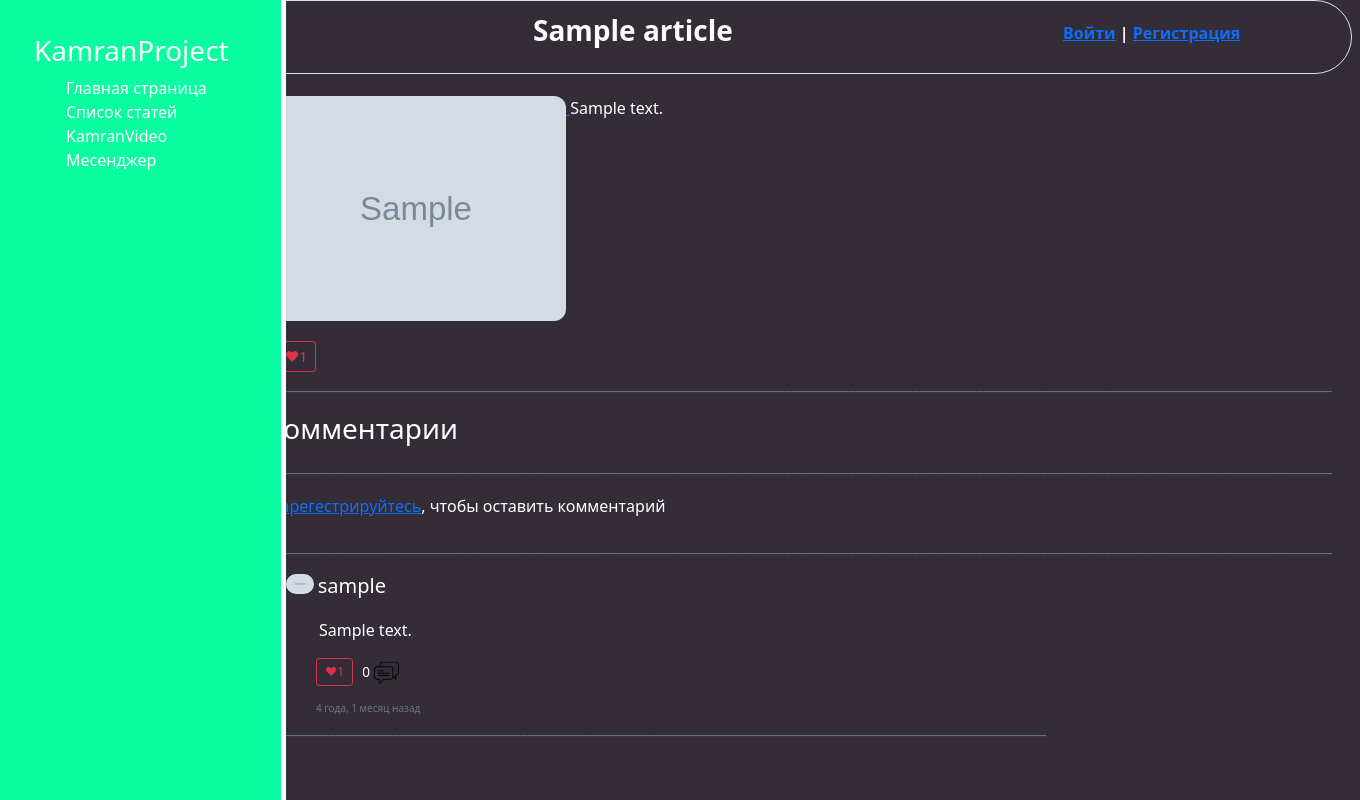
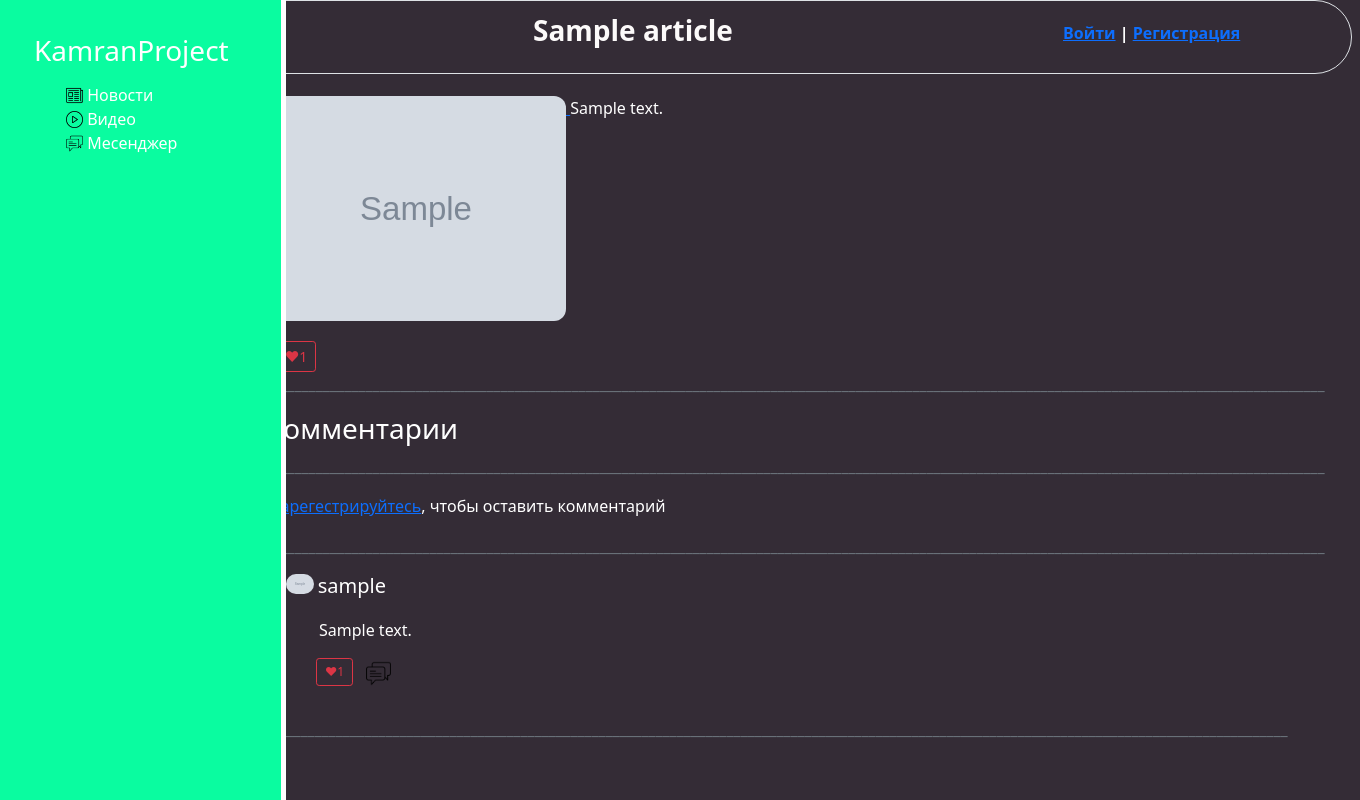
Before and after one commit to KamranYsupov/KamranProject, a Django app: a page that uses Articles/templates/Articles/base.html in a window 1360 px wide. Run offline with Django 4.2, Linux system fonts and the light colour scheme; tables that the repository leaves empty hold one stand-in row (values such as "Sample post"); grey boxes marked "Sample" are stand-in pictures; parts of the project's set-up code (start-up, migrations or seed data) failed here and were passed over.

Commit message:
JQuery comments replies + updated menu with icons

```diff
--- a/Articles/static/main/css/styles.css
+++ b/Articles/static/main/css/styles.css
@@ -71,7 +71,7 @@ h1, h2, h3, h4, h5, h6, span, p, li {
 }
 
 .menu {
-   margin-top: 10px;
+   margin-top: 25px;
    text-decoration: none;
    color: white;
 
--- a/Articles/templates/Articles/base.html
+++ b/Articles/templates/Articles/base.html
@@ -33,11 +33,33 @@
 <div id="full-aside" class="flex">
 <aside>
     <h3 class="text-white">KamranProject</h3>
-    <ul>
-        <a href="{% url 'Articles' %}" class="menu"><li>Главная страница</li></a>
-        <a href="{% url 'articles_by_time' %}" class="menu"><li>Список статей</li></a>
-        <a href="{% url 'videos' %}" class="menu"><li>KamranVideo</li></a>
-        <a href="{% url 'rooms' %}" class="menu"><li>Месенджер</li></a>
+    <ul style="margin-top:15px;">
+        <a href="{% url 'articles_by_time' %}" class="menu">
+            <span class="inline"  style="margin-top: 4.8px;padding:0;">
+                <img src="/media/menu_icons/newspaper-folded.png" width=17px">
+            </span>
+            <span class="inline" style="margin:0;padding:0;">
+                Новости
+            </span>
+        </a>
+        <br>
+        <a href="{% url 'videos' %}" class="menu">
+            <span class="inline"  style="margin-top: 4.8px;padding:0;">
+                <img src="/media/menu_icons/play.png" width=17px">
+            </span>
+            <span class="inline" style="margin:0;padding:0;">
+                Видео
+            </span>
+        </a>
+        <br>
+        <a href="{% url 'rooms' %}" class="menu">
+            <span class="inline"  style="margin-top: 4.8px;padding:0;">
+                <img src="/media/menu_icons/chat.png" width=17px">
+            </span>
+            <span class="inline" style="margin:0;padding:0;">
+                Месенджер
+            </span>
+        </a>
     </ul>
 
 
@@ -49,6 +71,7 @@
 {% block content %} {% endblock %}
 </main>
     <script src="{% static 'main/js/base.js' %}"></script>
+    <script src="https://ajax.googleapis.com/ajax/libs/jquery/3.7.1/jquery.min.js"></script>
     {% block scripts %}{% endblock %}
 </body>
 </html>
--- a/Articles/templates/Articles/post.html
+++ b/Articles/templates/Articles/post.html
@@ -19,9 +19,9 @@
     {% endif %}
 <div style="margin-top:20px;">{% include 'Articles/like-form.html' %}</div>
 
-<p class="text-muted">______________________________________________________________________________________________________________________________________________________</p>
+<p class="text-muted">_____________________________________________________________________________________________________________________________________________________</p>
 <h3 style="position:static">Комментарии</h3>
-<p class="text-muted" style="margin:5;padding:0">______________________________________________________________________________________________________________________________________________________</p>
+<p class="text-muted" style="margin:5;padding:0">_____________________________________________________________________________________________________________________________________________________</p>
 {% if not user.is_authenticated %}
     <p style="margin-left:5px;"><a href="{% url 'register' %}">Зарегестрируйтесь</a>, чтобы оставить комментарий</p>
 {% else %}
@@ -31,13 +31,16 @@
         <button style="margin-top:5px;" type="submit" class="btn btn-dark"><span>Оставить комментарий</span></button>
     </form>
 {% endif %}
-    <p class="text-muted" style="margin:5;padding:0">______________________________________________________________________________________________________________________________________________________</p>
+    <p class="text-muted" style="margin:5;padding:0">_____________________________________________________________________________________________________________________________________________________</p>
 
 {% if article_comments %}
     {% for comment in article_comments %}
      <div style="margin-left:20px;">
+
+        <blockquote>
+            <footer class="inline">
                 {% if comment.author %}
-      <a href="{% url 'video-channel' comment.author.id %}" style="text-decoration:none">
+                   <a href="{% url 'articles-channel' comment.author.id %}" style="text-decoration:none">
                        <span class="inline"><img src="{{ comment.author.avatar.url }}" width="27.5px" class="rounded-full inline"></span>
                        <h5 style="margin-bottom:20px;" class="inline">{{ comment.author }}</h5>
                    </a>
@@ -51,19 +54,24 @@
                         {% include 'comments/like-comment-form.html' %}
                     </form>
                 </span>
-        <span class="inline" style="margin:4px 0 0 5px;font-size:13.5px">
+                <button class="comment-reply-btn inline" style="margin-top:3.45px;">
+                    <span class="inline" style="margin:0 0 0 5px;font-size:13.5px">
+                        {% if comment.replies.count > 0 %}
                             {{ comment.replies.count }}
+                        {% endif %}
                     </span>
-        <span class="inline" style="margin-top:3px">
-            <button id="open_reply_button">
+                    <span class="inline">
                         <img src="/media/KamranGram/icons/chat.png" width="24.5px;">
+                    </span>
                 </button>
-            <button id="close_reply_button" class="hidden">
-                <img src="/media/KamranGram/icons/chat.png" width="24.5px;">
-            </button>
+            </footer>
+
+            <div class="comment-reply inline hidden">
+                {% if comment.replies.count > 0 %}
+                    <span class="inline fs-4" style="margin-left:50px;">
+                        Ответы на комментарий
                     </span>
-         <p style="margin: 0 0 0 30px;padding:0;font-size:10px;" class="text-muted">{{ comment.time_create|timesince }} назад</p>
-         <div id="reply_div" class="hidden">
+                {% endif %}
                 {% if user.is_authenticated %}
                     <form action="{% url 'reply_comment' post.id comment.id %}" method="post" style="margin:10px 0 0 51.2px">
                         {% csrf_token %}
@@ -82,6 +90,7 @@
                 <br>
                 <div class="reply-comment">
                     {% for reply in comment.replies.all %}
+                    <blockquote>
                        {% if reply.author %}
                     <a href="{% url 'articles-channel' reply.author.id %}" style="text-decoration:none">
                         <span class="inline"><img src="{{ reply.author.avatar.url }}" width="27.5px" class="rounded-full inline"></span>
@@ -108,12 +117,13 @@
                         </form>
                     </span>
                     <p style="margin: 0 0 0 20px;padding:0;font-size:10px;" class="text-muted">{{ reply.time_create|timesince }} назад</p>
-
                     <p class="text-muted" style="margin:0;padding:0">__________________________________________________________________________________________</p>
+                     </blockquote>
                      {% endfor %}
                 </div>
             </div>
-        <p class="text-muted" style="margin: 0 0 10px 0;padding:0">___________________________________________________________________________________________________________</p>
+        </blockquote>
+        <p class="text-muted" style="margin: 0 0 10px 0;padding:0">_____________________________________________________________________________________________________________________________________________</p>
      </div>
 {% endfor %}
 {% else %}
@@ -124,6 +134,13 @@
 {% block scripts %}
 
 {% load static %}
+
 <script src="{% static 'main/js/comments.js' %}"></script>
 
 {% endblock %}
+
+______________________________________________________________________________________________________________________________________________________
+
+______________________________________________________________________________________________________________________________________________________
+
+______________________________________________________________________________________________________________________________________________________
--- a/users/models.py
+++ b/users/models.py
@@ -8,12 +8,16 @@ from users import my_models
 
 class User(AbstractUser):
     followers = models.ManyToManyField('self', related_name='followed_by', symmetrical=False, blank=True)
-    avatar = my_models.AvatarImageField(upload_to='users/avatars', validators=[FileExtensionValidator(
-        allowed_extensions=['jpg', 'jpeg', 'png', 'svg']
-    )], default='users/avatars_default/nursultan.jpeg')
+    avatar = my_models.AvatarImageField(
+        upload_to=f'users/avatars/', validators=[FileExtensionValidator(
+            allowed_extensions=['jpg', 'jpeg', 'png', 'svg']
+        )], default='users/avatars_default/nursultan.jpeg')
     date_birth = models.DateField(null=True)
     is_subscribed_on_quotes = models.BooleanField(default=False, blank=True)
     is_subscribed_on_weather = models.BooleanField(default=False, blank=True)
 
+    def get_username(self):
+        return self.username
+
     def get_rooms(self):
         return self.rooms.all()
```
Also changed, not shown: Articles/static/main/js/comments.js (+6 -35 lines), KamranVideo/templates/KamranVideo/watch.html (+24 -13 lines), media/KamranGram/room_avatars/Skils_for_hh.png (deleted), media/menu_icons/chat.png (added), media/menu_icons/newspaper-folded.png (added), media/menu_icons/play-button.png (added), media/menu_icons/play.png (added). Lines whose indentation alone changed are shown as unchanged.
